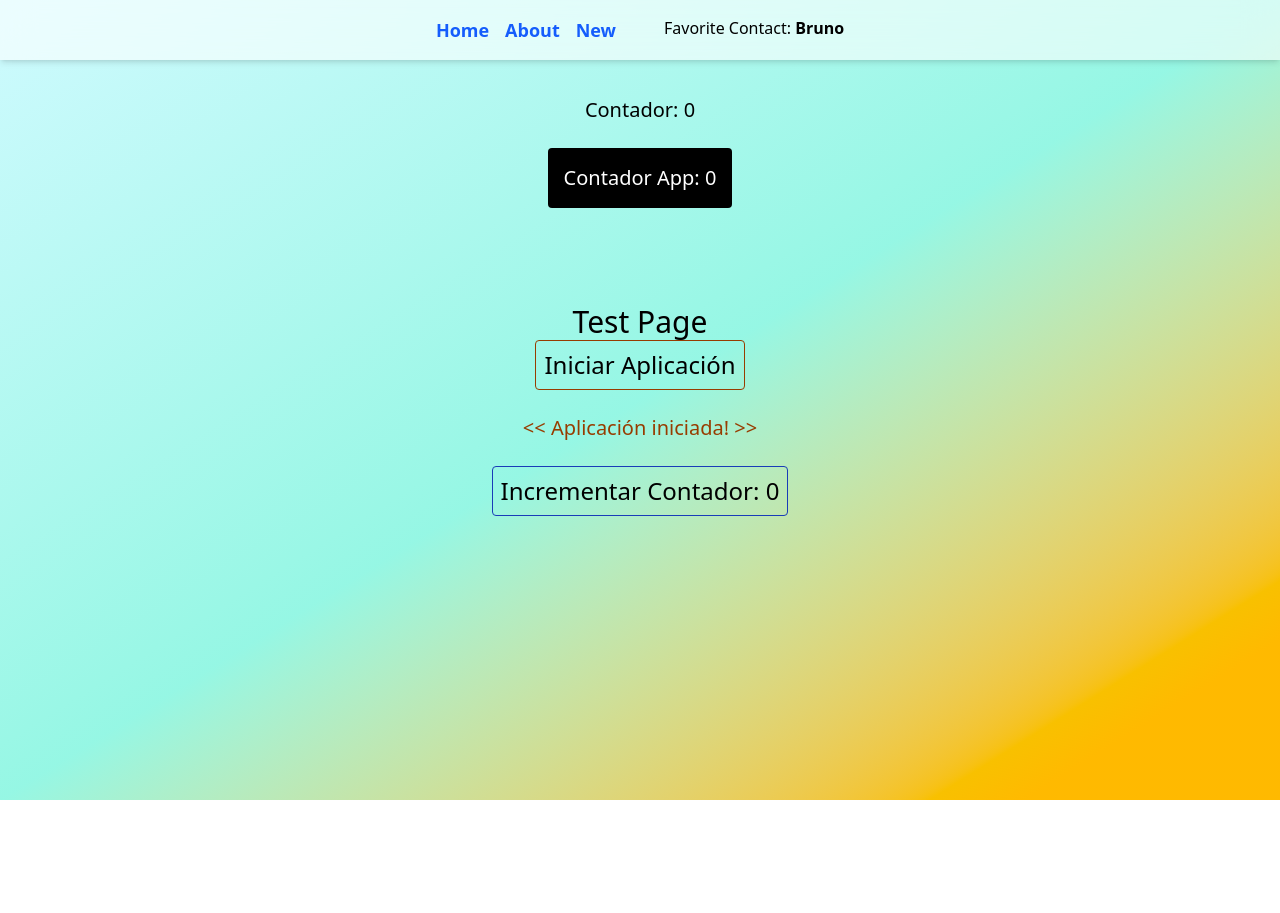
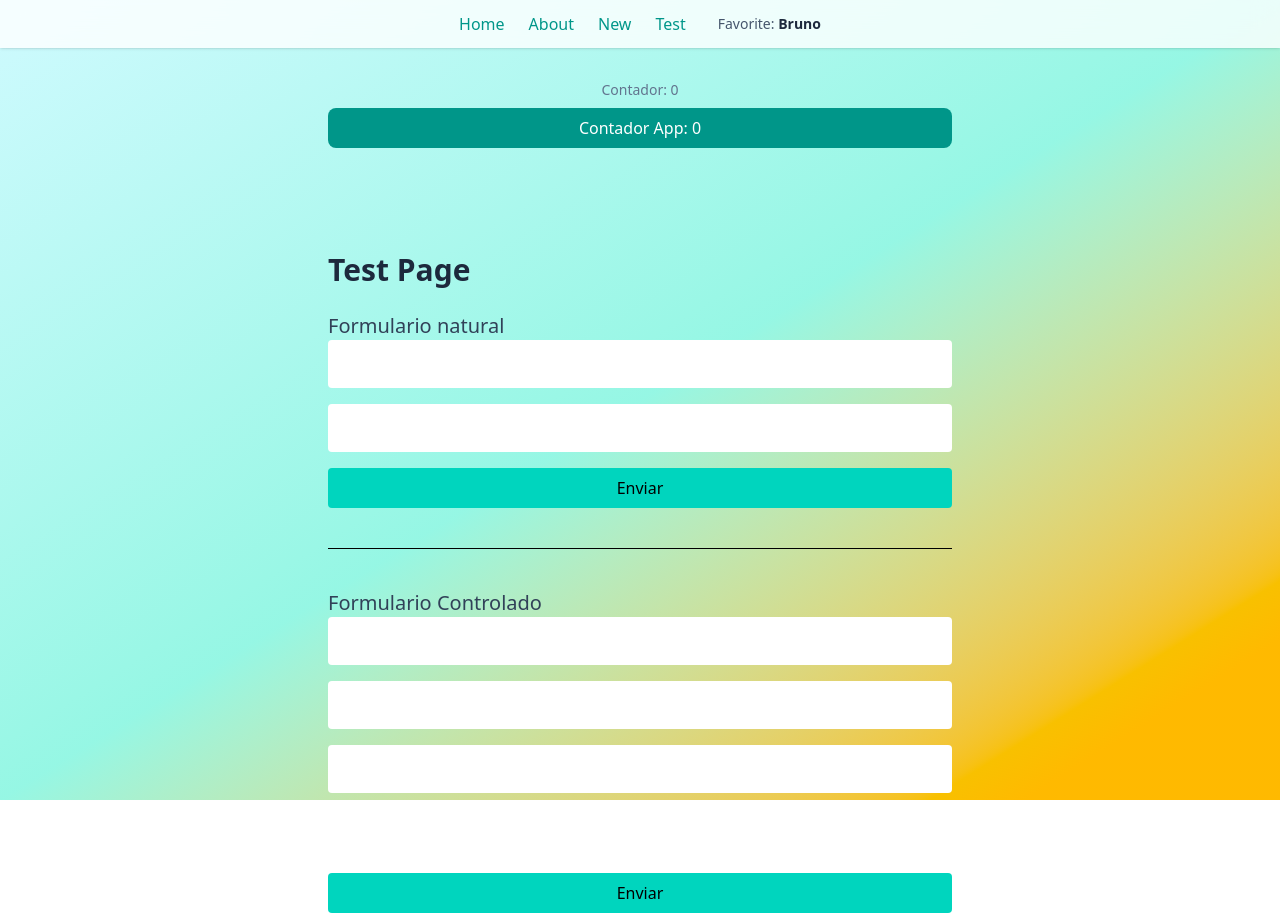
Before and after one commit to bdiazc90/contact-manager-301n5, a React (Vite) app: page /test in a window 1280 px wide. Before the commit the page ends 800 px from the top, so only its background shows below. Built offline with nearby package versions, Linux system fonts and the light colour scheme.

Commit message:
class 07

```diff
--- a/src/App.jsx
+++ b/src/App.jsx
@@ -20,9 +20,9 @@ import { useState } from 'react';
 
 function NewContactPage() {
     return (
-        <main className="pt-12 max-w-md mx-auto p-4">
-            <h1 className="text-5xl font-black mb-4">New Contact Page</h1>
-            <h2 className="text-3xl font-bold mb-2">Aquí podrás crear un nuevo contacto</h2>
+        <main className="pt-20 px-6 max-w-2xl mx-auto">
+            <h1 className="text-3xl font-bold text-slate-800 mb-2">Nuevo Contacto</h1>
+            <p className="text-slate-600">Aquí podrás crear un nuevo contacto</p>
         </main>
     )
 }
@@ -42,18 +42,24 @@ function App() {
     <>
       <Header favoriteContact={favoriteContact} />
 
-      <div className="pt-24 w-fit mx-auto">
-        <p className='text-xl text-center mb-6'>Contador: {contadorApp}</p>
-        <button className='p-4 rounded bg-black text-xl text-white' onClick={incrementarContador}>Contador App: {contadorApp}</button>
+      <div className="pt-20 px-6 max-w-2xl mx-auto mb-6">
+        <p className="text-sm text-slate-500 text-center mb-2">Contador: {contadorApp}</p>
+        <button
+          className="w-full px-4 py-2 bg-teal-600 text-white rounded-lg hover:bg-teal-700 transition-colors"
+          onClick={incrementarContador}
+        >
+          Contador App: {contadorApp}
+        </button>
       </div>
 
       <Routes>
         <Route path="/" element={<HomePage setFavoriteContact={setFavoriteContact} />} />
         <Route path="/about" element={<AboutPage aumentarContador={incrementarContador} />} />
         <Route path="/new-contact" element={<NewContactPage />} />
+        {/* Ruta Dinámica /test recibe get y post: */}
         <Route path="/test" element={<TestPage />} />
         {/* Ruta Dinámica Estricta: */}
-        <Route path="/contact/:name/:years?" element={<ContactDetailPage />} />
+        <Route path="/contact/:id" element={<ContactDetailPage />} />
         {/* 404 */}
         <Route path="*" element={<NotFoundPage />} />
       </Routes>
--- a/src/card-contact.jsx
+++ b/src/card-contact.jsx
@@ -1,4 +1,3 @@
-import { useState } from "react";
 import { Link } from "react-router-dom";
 
 // Funciones reciben "parámetros".
@@ -8,43 +7,17 @@ import { Link } from "react-router-dom";
 // En React, los "COMPONENTES" (funciones) reciben "props".
 
 export default function Card(props) {
-    // Los estados se DEFINEN DENTRO DEL COMPONENTE. Suelen ser las primeras líneas:
-    const [contador, setContador] = useState(0);
 
-
-    // Lógica (DENTRO DEL COMPONENTE)
-
-    function aumentarContador() {
-        // contador += 1; // ESTO NUNCA SE DEBE HACER CUANDO USAS ESTADOS.
-        setContador(contador + 1);
-    }
-
-    // condiciones
-    // Lógica de Negocio:
-    // Si el contacto es MENOR de edad, NO DEBE APARECER SU APELLIDO.
-    // Si NO hay edad, asume que es menor.
-    let menorEdad = true;
-    if (props.edad) {
-        if (props.edad >= 18) {
-            menorEdad = false;
-        }
-    }
-
-    // Reconocer si vino la funcion clickBehavior:
 
     // Después de la lógica, recién construyes el JSX:
     return (
-        <div className="flex justify-between items-center border border-black/30 bg-white/40 rounded-2xl p-6 mt-5">
-            <div>
-                <h3>Contacto: {props.name}</h3>
-                {!menorEdad && (<h3>Apellido: {props.lastName}</h3>)}
-                {props.edad && (<h3>Edad: {props.edad}</h3>)}
+        <div className="flex justify-between items-center bg-white border border-slate-200 rounded-lg shadow-sm p-4 mt-4">
+            <div className="space-y-1">
+                <h3 className="text-base font-medium text-slate-800">Contacto: {props.fullname}</h3>
+                <h3 className="text-base font-medium text-slate-800">Numero: {props.phonenumber}</h3>
             </div>
-            <div>
-                <button className="p-2 border rounded cursor-pointer hover:bg-teal-300" onClick={() => props.clickBehavior && props.clickBehavior(props.name)}>Click Behavior</button>
-                <button className="p-2 border rounded cursor-pointer hover:bg-cyan-300" onClick={aumentarContador}>Contador: {contador}</button>
-                <button className="p-2 border rounded cursor-pointer hover:bg-pink-300" onClick={() => props.setFavoriteContact(props.name)}>Favorite Contact</button>
-                <Link to={`/contact/${props.name}/${props.edad ?? ''}`} className="p-2 border rounded cursor-pointer hover:bg-amber-300">Detalle</Link>
+            <div className="flex gap-2">
+                <Link to={`/contact/${props.id}`} className="px-3 py-1.5 text-sm text-teal-600 border border-teal-600 rounded-lg hover:bg-teal-50 transition-colors">Detalle</Link>
             </div>
         </div>
     )
--- a/src/components/header.jsx
+++ b/src/components/header.jsx
@@ -2,27 +2,32 @@ import { Link } from 'react-router-dom';
 
 export default function Header(props) {
     return (
-        <header className="fixed flex justify-center top-0 left-0 w-full bg-white/60 backdrop-blur-lg shadow-md p-4">
+        <header className="fixed flex items-center justify-center top-0 left-0 w-full bg-white/80 backdrop-blur-md shadow-sm py-3 px-6">
             <nav>
-                <ul className="flex space-x-4 justify-center">
+                <ul className="flex space-x-6">
                     <li>
-                        <Link to="/" className="text-lg font-semibold text-blue-600 hover:underline">
+                        <Link to="/" className="text-base font-medium text-teal-600 hover:text-teal-700 transition-colors">
                             Home
                         </Link>
                     </li>
                     <li>
-                        <Link to="/about" className="text-lg font-semibold text-blue-600 hover:underline">
+                        <Link to="/about" className="text-base font-medium text-teal-600 hover:text-teal-700 transition-colors">
                             About
                         </Link>
                     </li>
                     <li>
-                        <Link to="/new-contact" className="text-lg font-semibold text-blue-600 hover:underline">
+                        <Link to="/new-contact" className="text-base font-medium text-teal-600 hover:text-teal-700 transition-colors">
                             New
+                        </Link>
+                    </li>
+                    <li>
+                        <Link to="/test" className="text-base font-medium text-teal-600 hover:text-teal-700 transition-colors">
+                            Test
                         </Link>
                     </li>
                 </ul>
             </nav>
-            <p className="ml-12">Favorite Contact: <strong>{props.favoriteContact}</strong></p>
+            <p className="ml-8 text-sm text-slate-600">Favorite: <strong className="text-slate-800">{props.favoriteContact}</strong></p>
         </header>
     )
 }
--- a/src/pages/not-found-page.jsx
+++ b/src/pages/not-found-page.jsx
@@ -1,9 +1,9 @@
 export default function NotFoundPage() {
 
     return (
-        <main className="pt-12 max-w-md mx-auto p-4">
-            <h1 className="text-5xl font-black mb-4">404 - Not Found</h1>
-            <h2 className="text-3xl font-bold mb-2">La página que buscas no existe</h2>
+        <main className="pt-20 px-6 max-w-2xl mx-auto text-center">
+            <h1 className="text-3xl font-bold text-slate-800 mb-2">404 - No Encontrado</h1>
+            <p className="text-slate-600">La página que buscas no existe</p>
         </main>
     )
 }
--- /dev/null
+++ b/src/pages/test-page.jsx
@@ -0,0 +1,58 @@
+import { createContact } from "../services/contactService.js";
+
+export default function TestPage() {
+
+    async function handleSubmit(event) {
+        event.preventDefault(); // Evitar el comportamiento por defecto del formulario
+        console.log("Formulario controlado NO hizo un request");
+
+        const { fullname, phonenumber, email, type } = event.target;
+        const formData = {
+            fullname: fullname.value,
+            phonenumber: phonenumber.value,
+            email: email.value,
+            type: type.value
+        };
+
+        console.log("Datos del formulario:", formData);
+        console.log("Enviando datos al backend...");
+        await createContact(formData);
+        console.log("Datos enviados correctamente.");
+    }
+
+
+    return (
+        <main className="pt-20 px-6 max-w-2xl mx-auto">
+            <h1 className="text-3xl font-bold text-slate-800 mb-6">Test Page</h1>
+            <article className="space-y-10">
+                <section>
+                    <h2 className="text-xl text-slate-700">Formulario natural</h2>
+                    <form action="https://www.guvery.com" method="post">
+                        <div className="flex flex-col space-y-4">
+                            <input type="text" name="nombre" id="nombre" className="h-12 bg-white rounded text-xl font-bold" />
+                            <input type="text" name="apellido" id="apellido" className="h-12 bg-white rounded text-xl font-bold" />
+                            <button type="submit" className="bg-teal-400 p-2 rounded">Enviar</button>
+                        </div>
+                    </form>
+
+
+                </section>
+                <hr />
+                <section>
+                    <h2 className="text-xl text-slate-700">Formulario Controlado</h2>
+                    <form onSubmit={handleSubmit}>
+                        <div className="flex flex-col space-y-4">
+
+                            <input type="text" name="fullname" id="fullname" className="h-12 bg-white rounded text-xl font-bold" />
+                            <input type="text" name="phonenumber" id="phonenumber" className="h-12 bg-white rounded text-xl font-bold" />
+                            <input type="email" name="email" id="email" className="h-12 bg-white rounded text-xl font-bold" />
+                            <input type="text" name="type" id="type" className="h-12 bg-white rounded text-xl font-bold" />
+
+                            <button type="submit" className="bg-teal-400 p-2 rounded">Enviar</button>
+                        </div>
+                    </form>
+                </section>
+            </article>
+        </main>
+    );
+}
--- a/src/pages/test-page.tsx
+++ /dev/null
@@ -1,36 +0,0 @@
-import { useState, useEffect } from "react";
-
-export default function TestPage() {
-    const [mensaje, setMensaje] = useState("");
-    const [contador, setContador] = useState(0);
-    const [isLoading, setIsLoading] = useState(false);
-
-    async function iniciar() {
-        setIsLoading(true);
-        setMensaje("Iniciando aplicación...");
-
-        setTimeout(() => {
-            setMensaje("<< Aplicación iniciada! >>");
-            setIsLoading(false);
-        }, 3000);
-    }
-
-    useEffect(() => {
-        setTimeout(() => {
-            iniciar();
-        }, 1000);
-
-    }, []);
-
-    useEffect(() => {
-        iniciar();
-    }, [contador]);
-
-    return <main className="flex flex-col items-center justify-center mt-24">
-        <h1 className="text-3xl">Test Page</h1>
-        <button className="border border-amber-800 rounded p-2 text-2xl hover:cursor-pointer hover:bg-amber-600" onClick={iniciar}>Iniciar Aplicación</button>
-        {mensaje && isLoading && <p className="mt-6 text-xl text-amber-800 animate-spin">⏳</p>}
-        {mensaje && <p className="mt-6 text-xl text-amber-800">{mensaje}</p>}
-        <button className="mt-6 border border-blue-800 rounded p-2 text-2xl hover:cursor-pointer hover:bg-blue-600" onClick={() => setContador(contador + 1)}>Incrementar Contador: {contador}</button>
-    </main>;
-}
```
Also changed, not shown: src/pages/about-page.jsx (+4 -4 lines), src/pages/contact-detail-page.jsx (+30 -6 lines), src/pages/home-page.jsx (+14 -13 lines), src/services/contactService.js (+24 -1 lines).
